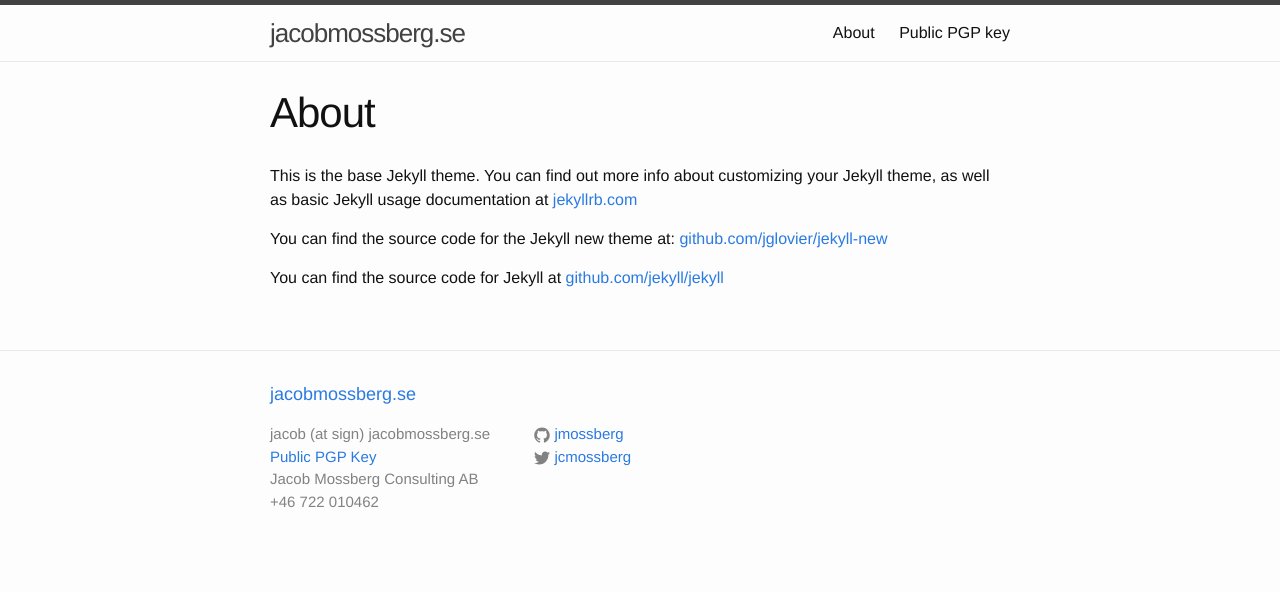
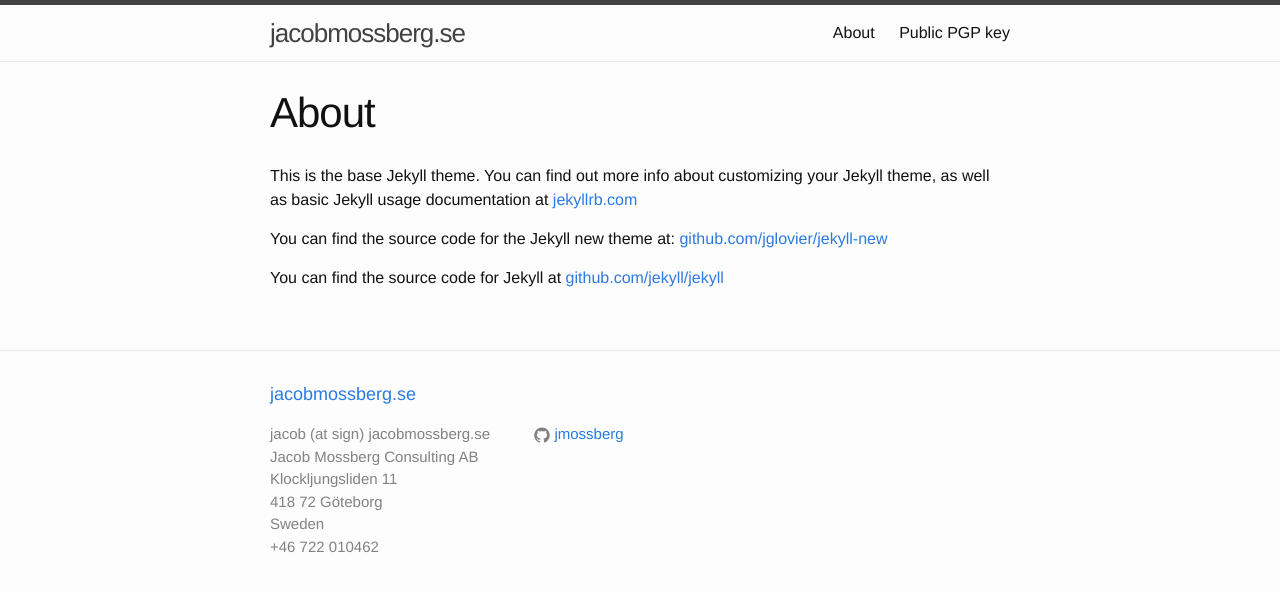
Before and after one commit to jmossberg/jmossberg.github.io, a Jekyll site: the page built from about.md, in a window 1280 px wide. Shown: the top 592 px of the page. Built offline with Jekyll 4.4.1, drawn with Linux system fonts in a browser that asks for light colours.

Commit message:
Update footer and index.html.

```diff
--- a/_config.yml
+++ b/_config.yml
@@ -4,7 +4,6 @@
 description: > # this means to ignore newlines until "baseurl:"
 baseurl: "" # the subpath of your site, e.g. /blog/
 url: "https://jmossberg.github.io" # the base hostname & protocol for your site
-twitter_username: jcmossberg
 github_username:  jmossberg
 
 # Build settings
--- a/_includes/footer.html
+++ b/_includes/footer.html
@@ -8,8 +8,10 @@
       <div class="footer-col  footer-col-1">
         <ul class="contact-list">
           <li>{{ site.email }}</li>
-          <li><a href="{{ site.url }}/pgpkey">Public PGP Key</a></li>
           <li>Jacob Mossberg Consulting AB</li>
+          <li>Klockljungsliden 11</li>
+          <li>418 72 Göteborg</li>
+          <li>Sweden</li>
           <li>+46 722 010462</li>
         </ul>
       </div>
--- a/index.html
+++ b/index.html
@@ -4,7 +4,7 @@
 
 <div class="home">
 
-<p>My name is Jacob Mossberg. I run a company that offer services within mobile app and embedded software development. I live in Gothenburg, Sweden. More information can be found on <a href="http://se.linkedin.com/in/jacobmossberg">LinkedIn</a>.</p>
+  <p>My name is Jacob Mossberg. I work as a software developer within mobile app and embedded systems. I live in Gothenburg, Sweden. More information can be found on <a href="http://se.linkedin.com/in/jacobmossberg">LinkedIn</a>.</p>
 
 <p><img src="assets/jacob.jpg"></p>
 
```
